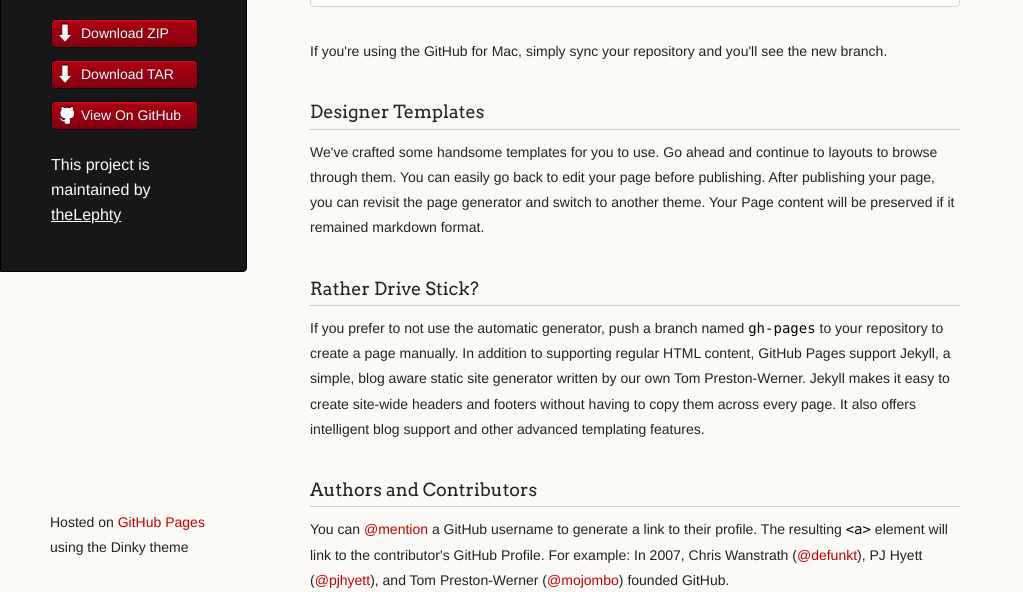
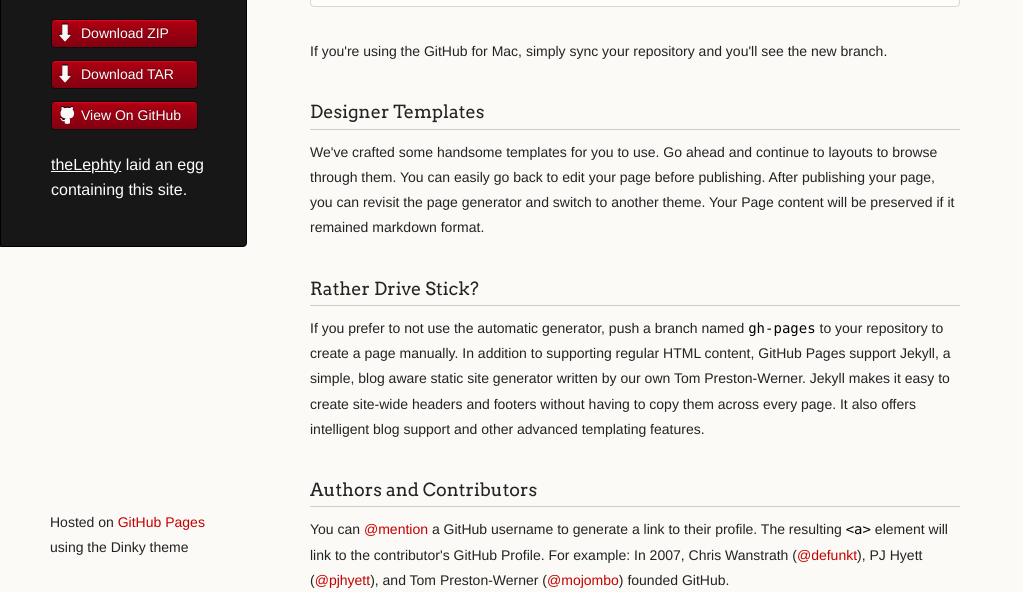
Before and after one commit to JohnnyPrime/webunets, a plain HTML site: page index.html in a window 1280 px wide. Shown: the part 208-800 px from the top of the page, without its empty margins (0-1023 px from the left). Drawn offline with Linux system fonts and the light colour scheme.

Commit message:
Update index.html

```diff
--- a/index.html
+++ b/index.html
@@ -25,7 +25,7 @@
           <li><a class="buttons github" href="https://github.com/theLephty/webunets">View On GitHub</a></li>
         </ul>
 
-        <p class="header">This project is maintained by <a class="header name" href="https://github.com/theLephty">theLephty</a></p>
+        <p class="header"><a class="header name" href="https://github.com/theLephty">theLephty</a> laid an egg containing this site.</p>
 
 
       </header>
```
